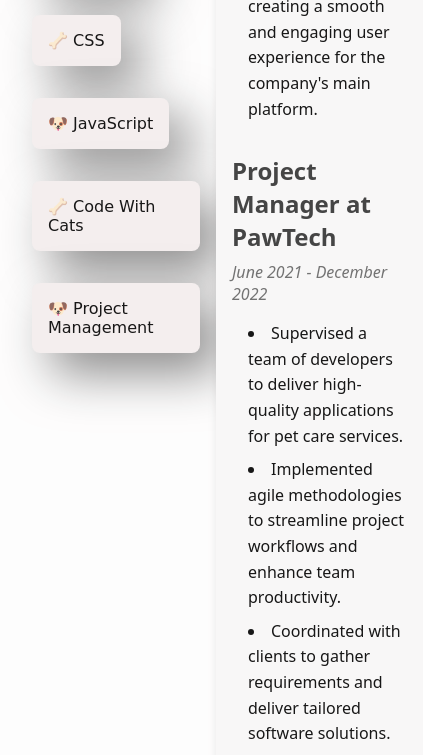
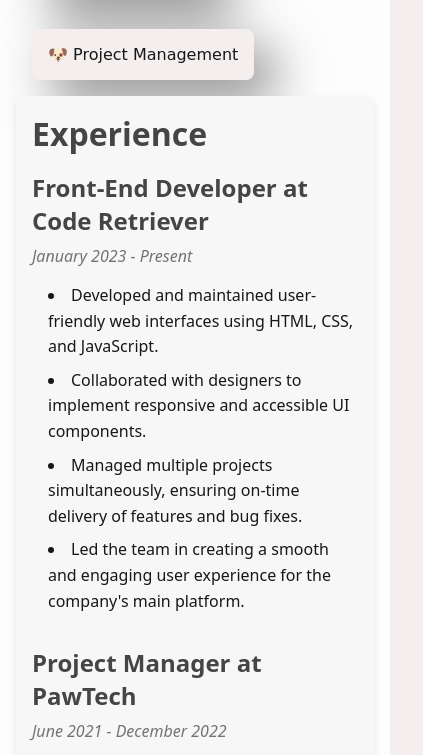
Before and after one commit to WKU-SRA-Dev/dive-into-web, a plain HTML site: page lab/rupert/index.html in a window 390 px wide. Shown: the part 942-1697 px from the top of the page, 423 px wide, since content can reach past the window. Drawn offline with Linux system fonts and the light colour scheme; a web font is replaced by a local one.

Commit message:
fix: Fix responsive issues - on small device, change grid layout to flex-col

```diff
--- a/lab/rupert/style.css
+++ b/lab/rupert/style.css
@@ -368,6 +368,11 @@
         flex-direction: column;
     }
 
+    main {
+        display: flex;
+        flex-direction: column;
+    }
+
     .social-kit {
         width: 100%;
     }
```
